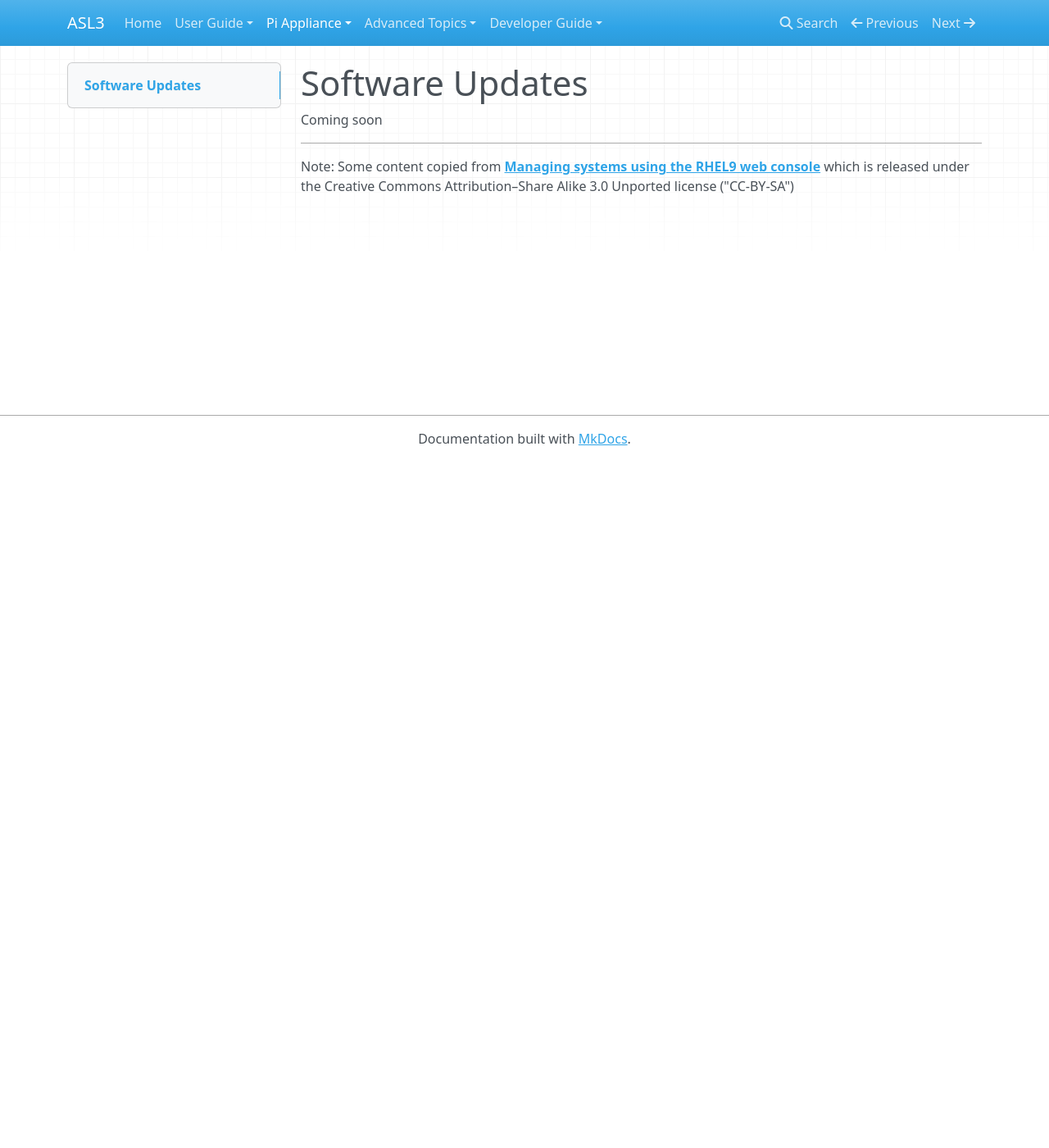
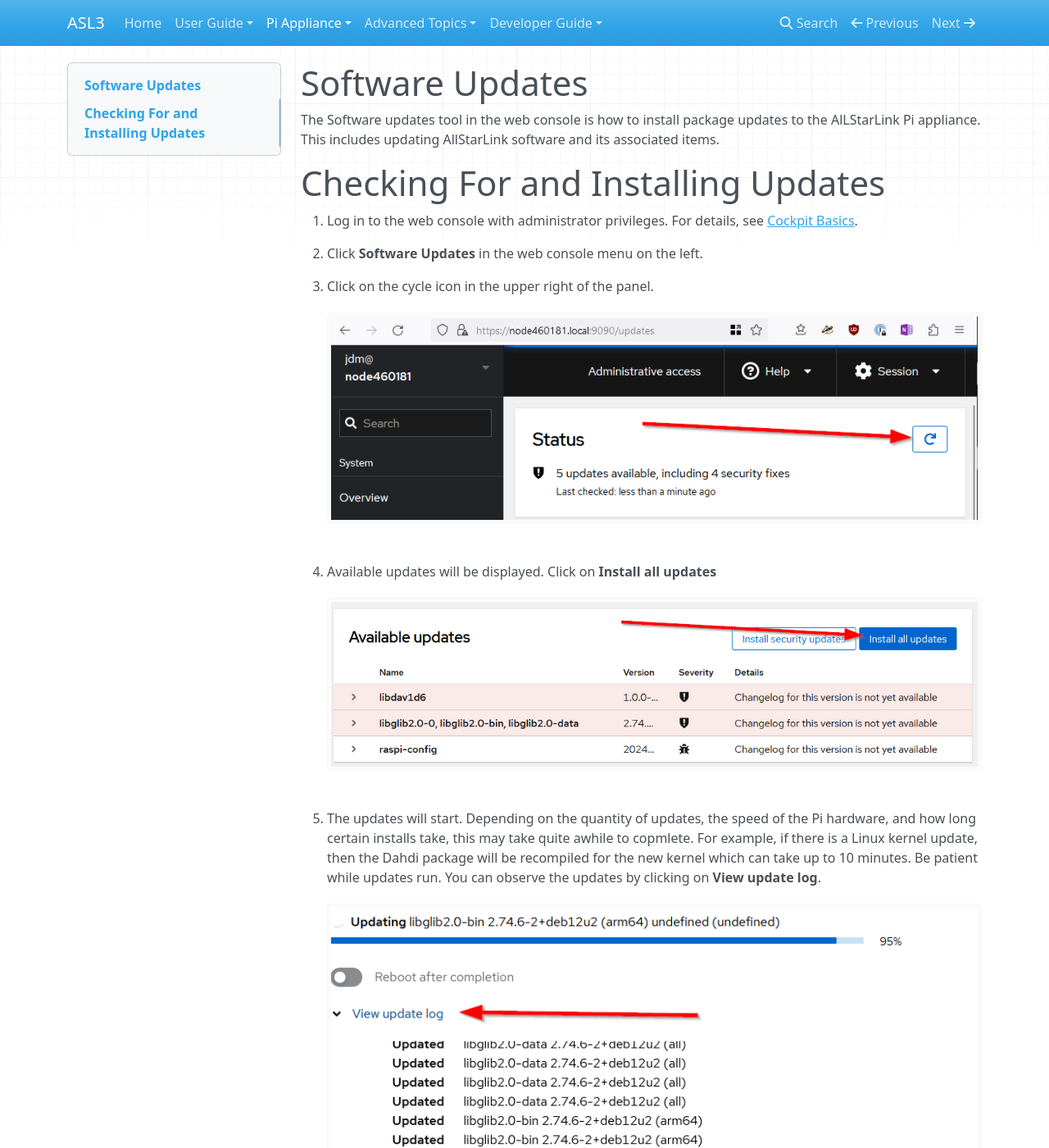
Before and after one commit to AllStarLink/ASL3-Manual, an MkDocs documentation site: the page built from docs/pi/cockpit-updates.md, in a window 1280 px wide and 1400 px high. Shown: the whole window at 82% size. Built offline with MkDocs 1.6.1, drawn with Linux system fonts in a browser that asks for light colours; nearby versions of some CDN libraries; some of the changed text lies outside the part shown.

Commit message:
added update docs

```diff
--- a/docs/pi/cockpit-updates.md
+++ b/docs/pi/cockpit-updates.md
@@ -1,8 +1,35 @@
 # Software Updates
-Coming soon
+The Software updates tool in the web console is how to
+install package updates to the AlLStarLink Pi appliance.
+This includes updating AllStarLink software and its associated
+items.
 
-___
-Note: Some content copied from
-[__Managing systems using the RHEL9 web console__](https://access.redhat.com/documentation/en-us/red_hat_enterprise_linux/9/html/managing_systems_using_the_rhel_9_web_console/index)
-which is released under the Creative Commons Attribution–Share Alike 3.0
-Unported license ("CC-BY-SA")
+# Checking For and Installing Updates
+1. Log in to the web console with administrator privileges.
+   For details, see [Cockpit Basics](cockpit-basics.md).
+
+2. Click **Software Updates** in the web console menu on the left.
+
+3. Click on the cycle icon in the upper right of the panel.
+![Software updates 1](img/cockpit_softups1.png)
+
+4. Available updates will be displayed. Click on **Install all updates**
+![Software updates 2](img/cockpit_softups2.png)
+
+5. The updates will start. Depending on the quantity of updates, the
+speed of the Pi hardware, and how long certain installs take, this may take
+quite awhile to copmlete. For example, if there is a Linux kernel update,
+then the Dahdi package will be recompiled for the new kernel which can take
+up to 10 minutes. Be patient while updates run. You can observe the updates
+by clicking on **View update log**.
+![Software updates 2](img/cockpit_softups3.png)
+
+6. When the updates are complete, you will be prompted to reboot the system.
+In general, it is advised to reboot the system after updates, however that is
+not necessarily required for most updates. Kernel updates and Dahdi updates
+DO require a reboot.
+![Software updates 2](img/cockpit_softups4.png)
+
+7. After the updates are completed, returning to the **Software Updates**
+screen should show that the software is up to date.
+![Software updates 2](img/cockpit_softups5.png)
```
Also changed, not shown: docs/pi/img/cockpit_softups1.png (added), docs/pi/img/cockpit_softups2.png (added), docs/pi/img/cockpit_softups3.png (added), docs/pi/img/cockpit_softups4.png (added), docs/pi/img/cockpit_softups5.png (added).
